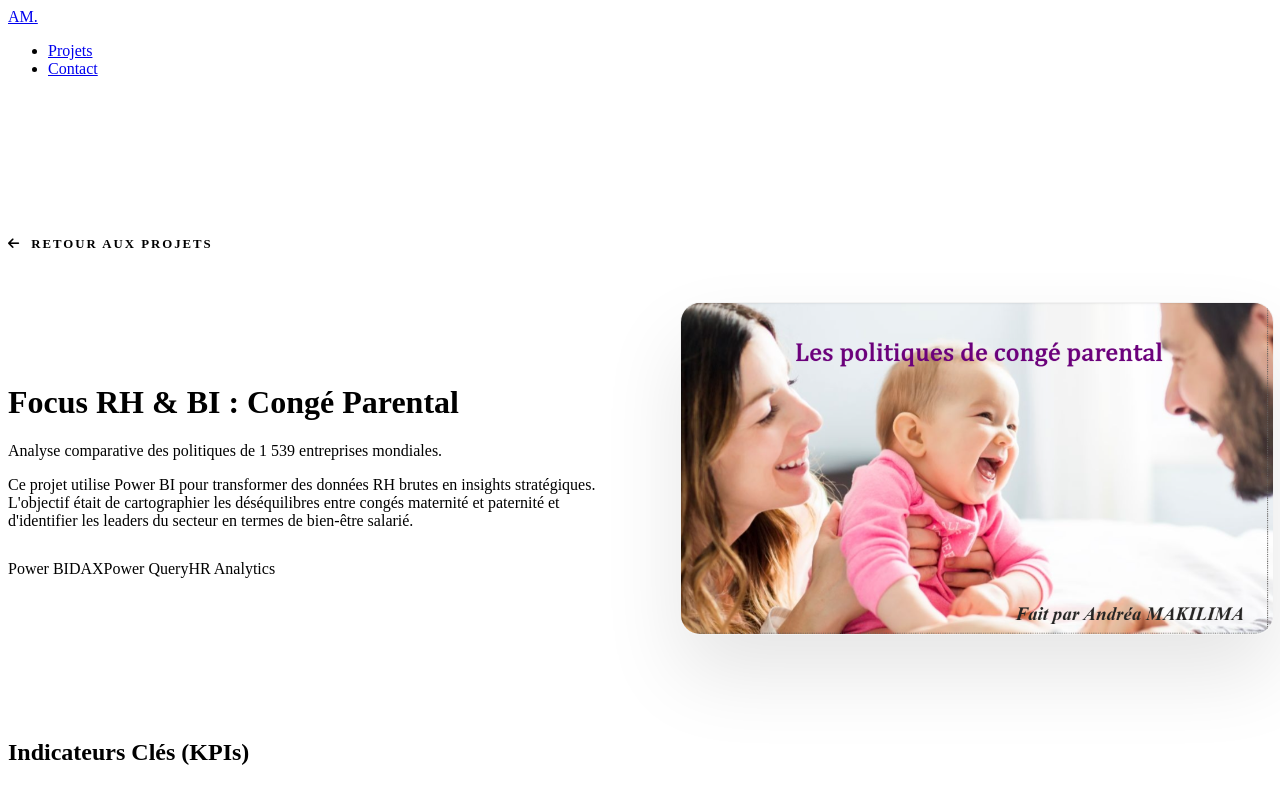
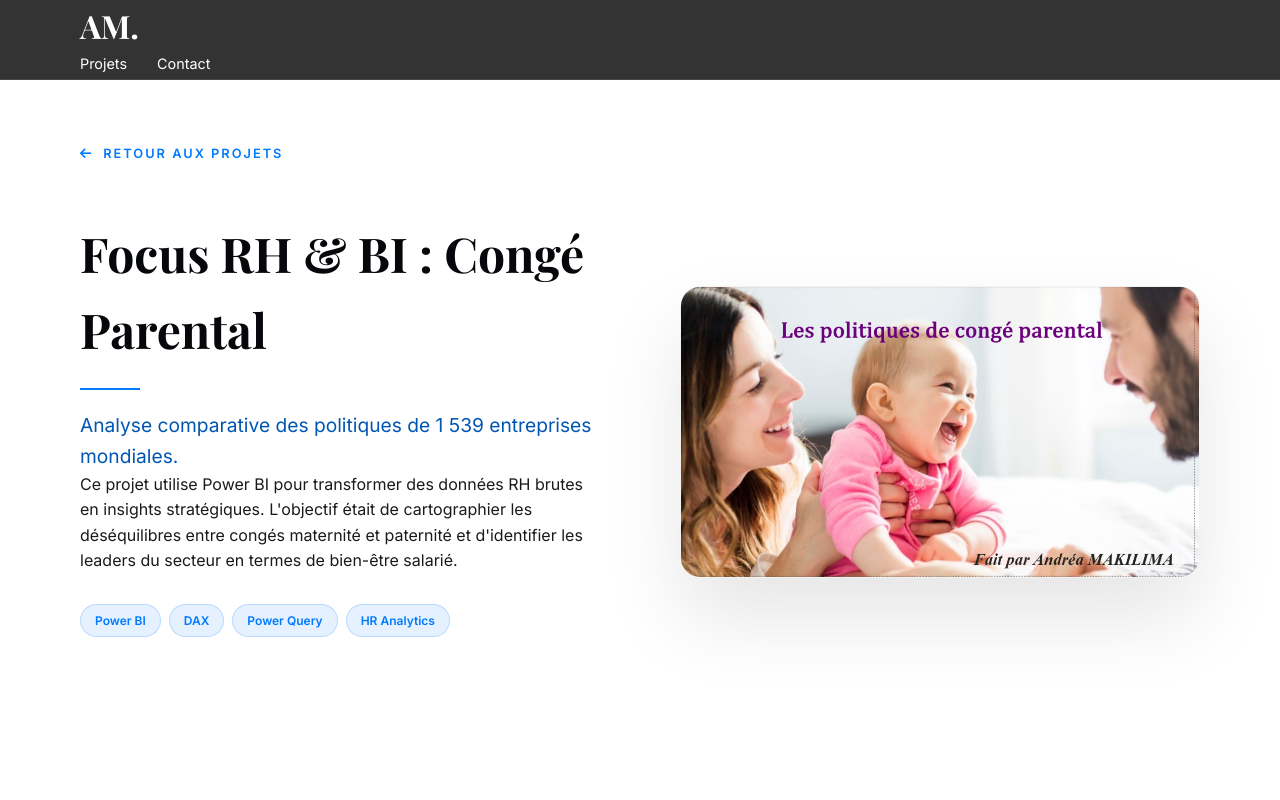
Before and after one commit to An-euge24/Portfolio, a website built with Vite: page pages/rh-analysis.html in a window 1280 px wide. Shown: the top 800 px of the page. Built offline with nearby package versions, Linux system fonts and the light colour scheme; files whose address does not match are found by name; a web font is replaced by a local one.

Commit message:
Corriger les chemins de la page rh

```diff
--- a/pages/rh-analysis.html
+++ b/pages/rh-analysis.html
@@ -4,7 +4,7 @@
     <meta charset="UTF-8">
     <meta name="viewport" content="width=device-width, initial-scale=1.0">
     <title>Analyse RH - Congé Parental | Andréa MAKILIMA</title>
-    <link rel="stylesheet" href="style.css">
+    <link rel="stylesheet" href="../style.css">
     <link rel="stylesheet" href="https://cdnjs.cloudflare.com/ajax/libs/font-awesome/6.5.1/css/all.min.css">
     <link href="https://fonts.googleapis.com/css2?family=Playfair+Display:ital,wght@0,700;1,700&family=Inter:wght@300;400;600&display=swap" rel="stylesheet">
     <style>
@@ -23,14 +23,14 @@
 <body class="js-active">
     <header id="header" class="scrolled">
         <div class="container flex-nav">
-            <a href="index.html" class="logo">AM.</a>
-            <nav><ul class="nav-links"><li><a href="index.html#projects">Projets</a></li><li><a href="index.html#contact">Contact</a></li></ul></nav>
+            <a href="../index.html" class="logo">AM.</a>
+            <nav><ul class="nav-links"><li><a href="../index.html#projects">Projets</a></li><li><a href="../index.html#contact">Contact</a></li></ul></nav>
         </div>
     </header>
 
     <main class="project-details-page">
         <div class="container">
-            <a href="index.html#projects" class="back-link"><i class="fa-solid fa-arrow-left"></i> Retour aux projets</a>
+            <a href="../index.html#projects" class="back-link"><i class="fa-solid fa-arrow-left"></i> Retour aux projets</a>
 
             <div class="analysis-hero">
                 <div class="analysis-info">
@@ -74,6 +74,6 @@
     </main>
 
     <footer><div class="container"><p>&copy; 2026 Andréa MAKILIMA</p></div></footer>
-    <script src="main.js"></script>
+    <script src="../main.js"></script>
 </body>
 </html>
```
